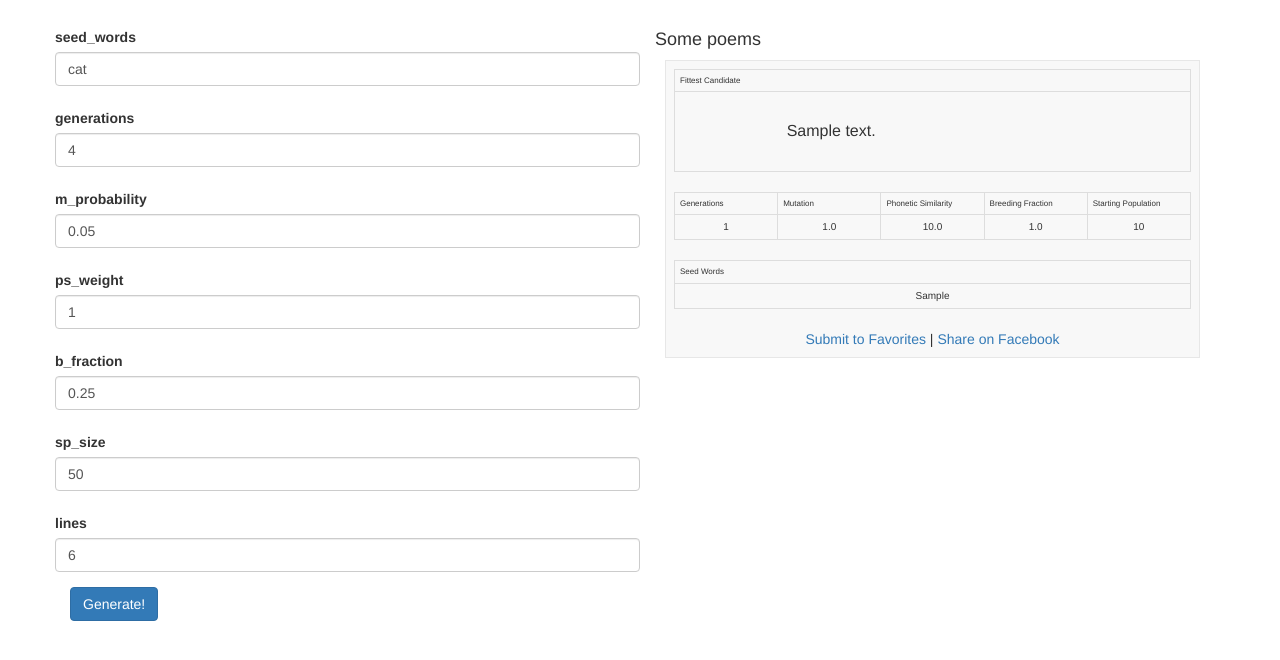
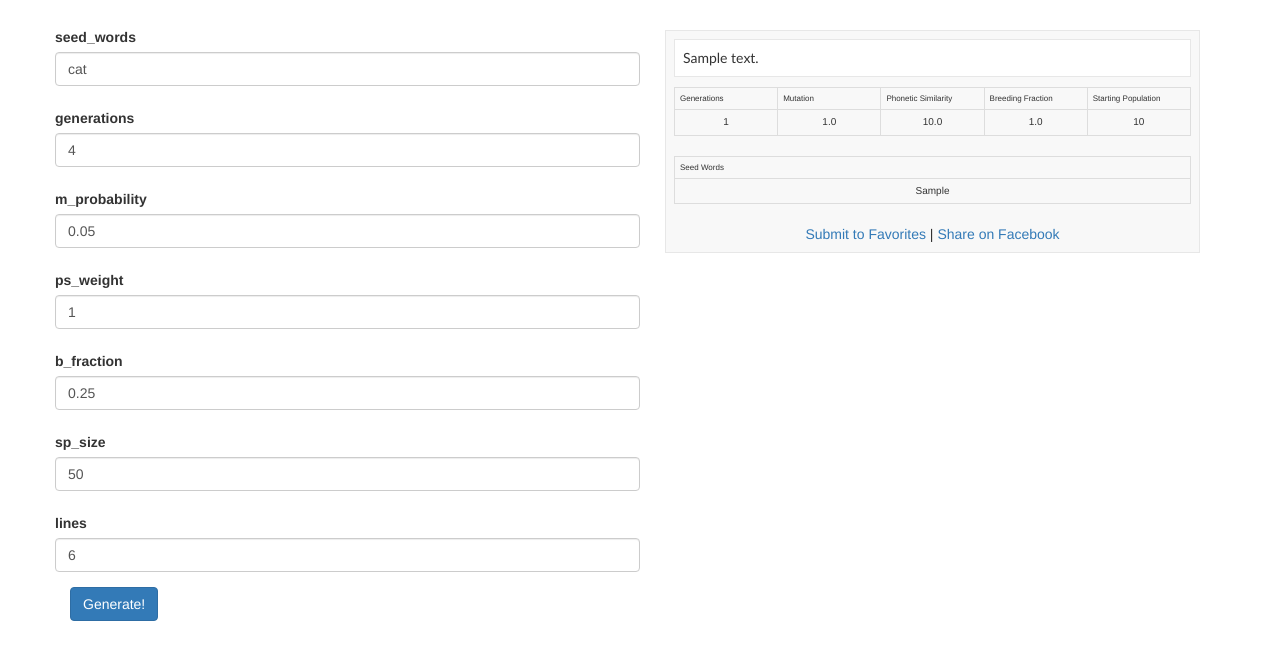
Before and after one commit to mbc1990/Virgil, a Flask app: page / in a window 1280 px wide. Shown: the part 52-712 px from the top of the page. Run offline with Flask 2, Linux system fonts and the light colour scheme; tables that the repository leaves empty hold one stand-in row (values such as "Sample post"); parts of the project's set-up code (start-up, migrations or seed data) failed here and were passed over; some libraries are stand-ins or nearby versions.

Commit message:
font and line breaks

```diff
--- a/app/static/css/base.css
+++ b/app/static/css/base.css
@@ -55,3 +55,13 @@ float: left;
 .poem-links {
     text-align: center;
 }
+
+.poem-text {
+    background-color: white;
+    margin-bottom: 10px;
+    border-width: 1px;
+    border-style: solid;
+    border-color: #e7e7e7;
+    padding: 8px;
+    font-family: calibri;
+}
--- a/app/templates/index.html
+++ b/app/templates/index.html
@@ -17,7 +17,6 @@
 
             </div>
             <div class="col-md-6">
-                <h4> Some poems</h4>
                 {% for poem in poems%}
                     {% include 'poem.html' %}
                 {% endfor %}
--- a/app/templates/poem.html
+++ b/app/templates/poem.html
@@ -1,18 +1,15 @@
 <div class="poem">
     <div class="row">
         <div class="col-md-12">
-            <table class="table table-bordered table-condensed meta-data-table">
-                <tr class="meta-info-title">
-                    <td>
-                       Fittest Candidate
-                    </td>
-                </tr>
-                <tr>
-                    <td style="white-space: pre-wrap;">
-                        {{ poem.text }}
-                    </td>
-                </tr>
-            </table>
+            <div class="poem-text">
+                {% autoescape false %}
+                    {{ poem.text }}
+                {% endautoescape %}
+            </div>
+        </div>
+    </div>
+    <div class="row">
+        <div class="col-md-12">
             <table class="table table-bordered table-condensed meta-data-table">
                 <tr class="meta-info-title">
                     <td>
```
Also changed, not shown: app/poem_generator.py (+6 -8 lines).
